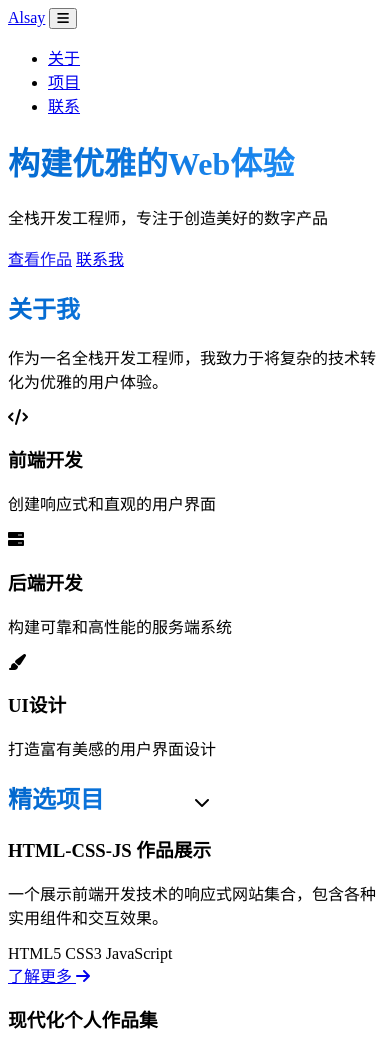
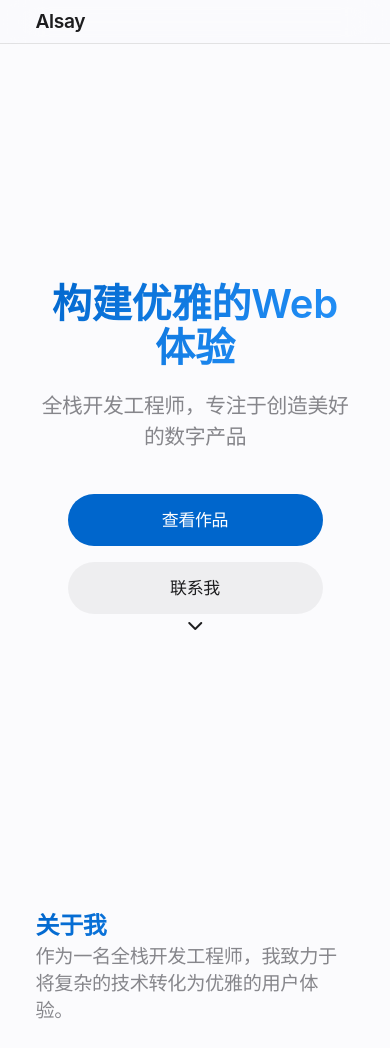
Before and after one commit to Al-say/review, a plain HTML site: page index.html in a window 390 px wide. Shown: the top 1048 px of the page. Drawn offline with Linux system fonts and the light colour scheme.

Commit message:
Fix: Improve layout system with Apple-style grid and spacing - Add proper vertical rhythm with clamp units - Fix container width and responsive behavior - Improve card layouts and grid system - Add proper spacing hierarchy - Fix mobile navigation layout

```diff
--- a/css/styles.css
+++ b/css/styles.css
@@ -1,110 +1,359 @@
-/* 继承之前的基础样式，添加新的动画和过渡效果 */
+/* 重置和基础样式 */
+* {
+    margin: 0;
+    padding: 0;
+    box-sizing: border-box;
+}
+
 :root {
     --primary-color: #06c;
     --secondary-color: #2997ff;
     --background-color: #fbfbfd;
     --text-color: #1d1d1f;
     --text-secondary: #86868b;
-    --accent-color: #2ac55e;
     --spacing-unit: clamp(1rem, 2vw, 2rem);
-    --theme-transition: none;
+    --container-width: 1200px;
+    --header-height: 44px;
 }
 
-/* 添加全局过渡效果 */
-* {
-    transition: var(--theme-transition);
+body {
+    background-color: var(--background-color);
+    color: var(--text-color);
+    font-family: -apple-system, BlinkMacSystemFont, "Segoe UI", Roboto, sans-serif;
+    -webkit-font-smoothing: antialiased;
+    -moz-osx-font-smoothing: grayscale;
+    line-height: 1.47059;
+    letter-spacing: -0.022em;
 }
 
-/* 视差滚动元素 */
-.parallax {
-    will-change: transform;
-    transform: translateZ(0);
+.container {
+    width: min(var(--container-width), 90%);
+    margin: 0 auto;
+    padding: 0 20px;
 }
 
-/* 滚动显示动画 */
-.animate-on-scroll {
-    opacity: 0;
-    transform: translateY(30px);
-    transition: opacity 0.6s ease-out, transform 0.6s ease-out;
+/* 导航栏 */
+nav {
+    position: fixed;
+    top: 0;
+    left: 0;
+    right: 0;
+    height: var(--header-height);
+    background: rgba(251, 251, 253, 0.8);
+    backdrop-filter: saturate(180%) blur(20px);
+    -webkit-backdrop-filter: saturate(180%) blur(20px);
+    z-index: 1000;
+    border-bottom: 1px solid rgba(0, 0, 0, 0.1);
 }
 
-.fade-in {
-    opacity: 1;
-    transform: translateY(0);
+.nav-container {
+    height: 100%;
+    display: flex;
+    align-items: center;
+    justify-content: space-between;
 }
 
-/* 导航栏滚动效果 */
-nav {
-    transform: translateY(0);
-    transition: transform 0.3s ease, background-color 0.3s ease;
+.nav-logo {
+    font-size: 1.2rem;
+    font-weight: 600;
+    color: var(--text-color);
+    text-decoration: none;
 }
 
-nav.scroll-down {
-    transform: translateY(-100%);
+.nav-links {
+    display: flex;
+    gap: 2rem;
+    list-style: none;
 }
 
-nav.scroll-up {
-    transform: translateY(0);
-    box-shadow: 0 1px 12px rgba(0, 0, 0, 0.1);
+.nav-links a {
+    color: var(--text-color);
+    text-decoration: none;
+    font-size: 0.8235294118em;
+    opacity: 0.8;
+    transition: opacity 0.3s;
+    padding: 0.5rem 0;
 }
 
-/* 卡片悬浮效果 */
-.card {
-    transition: transform 0.3s cubic-bezier(0.4, 0, 0.2, 1), box-shadow 0.3s ease;
-    will-change: transform;
-    transform-style: preserve-3d;
+.nav-links a:hover {
+    opacity: 1;
 }
 
-.card:hover {
-    transform: translateY(-8px);
-    box-shadow: 0 20px 40px rgba(0, 0, 0, 0.1);
+/* 头部区域 */
+header {
+    min-height: 100vh;
+    padding-top: calc(var(--header-height) + var(--spacing-unit) * 2);
+    display: flex;
+    align-items: center;
+    text-align: center;
+    background: var(--background-color);
 }
 
-/* 按钮悬浮效果 */
-.cta-primary, .cta-secondary {
-    position: relative;
-    overflow: hidden;
+.header-content {
+    width: 100%;
+    max-width: 800px;
+    margin: 0 auto;
+    padding: var(--spacing-unit) 0;
 }
 
-.cta-primary::after,
-.cta-secondary::after {
-    content: '';
-    position: absolute;
-    top: 0;
-    left: 0;
-    width: 100%;
-    height: 100%;
-    background: rgba(255, 255, 255, 0.1);
-    transform: translateX(-100%);
+h1 {
+    font-size: clamp(2.5rem, 5vw, 4.5rem);
+    font-weight: 600;
+    letter-spacing: -0.003em;
+    margin-bottom: 0.5em;
+    line-height: 1.1;
+}
+
+.site-subtitle {
+    font-size: clamp(1.3rem, 2.5vw, 1.7rem);
+    color: var(--text-secondary);
+    margin: 1em auto 2em;
+    max-width: 28em;
+}
+
+/* CTA按钮 */
+.header-cta {
+    display: flex;
+    gap: 1rem;
+    justify-content: center;
+    margin-top: 2rem;
+}
+
+.cta-primary,
+.cta-secondary {
+    padding: 0.8em 2em;
+    border-radius: 980px;
+    font-size: 1.0588235294em;
+    text-decoration: none;
+    transition: all 0.3s ease;
+    min-width: 160px;
+}
+
+.cta-primary {
+    background: var(--primary-color);
+    color: white;
+}
+
+.cta-secondary {
+    background: rgba(0, 0, 0, 0.05);
+    color: var(--text-color);
+}
+
+/* 内容区域 */
+section {
+    padding: calc(var(--spacing-unit) * 4) 0;
+}
+
+.section-content {
+    max-width: 800px;
+    margin: 0 auto;
+}
+
+.large-text {
+    font-size: clamp(1.2rem, 2vw, 1.5rem);
+    color: var(--text-secondary);
+    margin-bottom: 3rem;
+    line-height: 1.4;
+}
+
+/* 技能网格 */
+.skills-grid {
+    display: grid;
+    grid-template-columns: repeat(auto-fit, minmax(250px, 1fr));
+    gap: 2rem;
+    margin-top: 3rem;
+}
+
+.skill-item {
+    text-align: center;
+    padding: 2rem;
+    background: rgba(255, 255, 255, 0.05);
+    border-radius: 16px;
     transition: transform 0.3s ease;
 }
 
-.cta-primary:hover::after,
-.cta-secondary:hover::after {
-    transform: translateX(0);
+.skill-item i {
+    font-size: 2.5rem;
+    color: var(--primary-color);
+    margin-bottom: 1rem;
 }
 
-/* 技能图标动画 */
-.skill-item i {
-    transition: transform 0.3s ease, color 0.3s ease;
+/* 项目卡片 */
+.projects {
+    display: grid;
+    grid-template-columns: repeat(auto-fit, minmax(300px, 1fr));
+    gap: calc(var(--spacing-unit) * 2);
+    padding: var(--spacing-unit) 0;
 }
 
-.skill-item:hover i {
-    transform: scale(1.2);
-    color: var(--secondary-color);
+.card {
+    background: var(--background-color);
+    border-radius: 20px;
+    padding: 2rem;
+    height: 100%;
+    display: flex;
+    flex-direction: column;
+    transition: all 0.4s cubic-bezier(0.4, 0, 0.2, 1);
 }
 
-/* 联系方式卡片效果 */
-.contact-item {
-    transition: all 0.3s cubic-bezier(0.4, 0, 0.2, 1);
-    will-change: transform;
+.card h3 {
+    font-size: 1.5rem;
+    margin-bottom: 1rem;
 }
 
-.contact-item:hover {
-    transform: scale(1.03) translateY(-4px);
+.card p {
+    flex: 1;
+    margin-bottom: 1.5rem;
 }
 
-/* 文本渐变效果 */
+.technologies {
+    display: flex;
+    gap: 0.5rem;
+    flex-wrap: wrap;
+    margin: 1.5rem 0;
+}
+
+.technologies span {
+    background: rgba(0, 0, 0, 0.05);
+    padding: 0.3em 0.8em;
+    border-radius: 980px;
+    font-size: 0.9em;
+}
+
+/* 联系部分 */
+.contact-links {
+    display: grid;
+    grid-template-columns: repeat(auto-fit, minmax(280px, 1fr));
+    gap: 1.5rem;
+    margin-top: 3rem;
+}
+
+.contact-item {
+    display: flex;
+    align-items: center;
+    gap: 1.5rem;
+    padding: 1.5rem;
+    background: rgba(0, 0, 0, 0.03);
+    border-radius: 16px;
+    text-decoration: none;
+    color: var(--text-color);
+}
+
+.contact-item i {
+    font-size: 1.5rem;
+    color: var(--primary-color);
+}
+
+/* 页脚 */
+footer {
+    padding: calc(var(--spacing-unit) * 2) 0;
+    text-align: center;
+    color: var(--text-secondary);
+    font-size: 0.9rem;
+    border-top: 1px solid rgba(0, 0, 0, 0.1);
+}
+
+/* 暗色模式 */
+@media (prefers-color-scheme: dark) {
+    :root {
+        --background-color: #000;
+        --text-color: #f5f5f7;
+        --text-secondary: #86868b;
+    }
+
+    nav {
+        background: rgba(0, 0, 0, 0.8);
+        border-bottom: 1px solid rgba(255, 255, 255, 0.1);
+    }
+
+    .card {
+        background: #1c1c1e;
+    }
+
+    .technologies span {
+        background: rgba(255, 255, 255, 0.1);
+    }
+
+    .contact-item {
+        background: rgba(255, 255, 255, 0.05);
+    }
+
+    .cta-secondary {
+        background: rgba(255, 255, 255, 0.1);
+        color: white;
+    }
+
+    footer {
+        border-top: 1px solid rgba(255, 255, 255, 0.1);
+    }
+}
+
+/* 响应式设计 */
+@media (max-width: 768px) {
+    .container {
+        padding: 0 16px;
+    }
+
+    .nav-links {
+        display: none;
+        position: fixed;
+        inset: var(--header-height) 0 0 0;
+        background: var(--background-color);
+        flex-direction: column;
+        align-items: center;
+        padding: var(--spacing-unit);
+    }
+
+    .nav-links.active {
+        display: flex;
+    }
+
+    .mobile-menu-toggle {
+        display: block;
+        background: none;
+        border: none;
+        color: var(--text-color);
+        font-size: 1.5rem;
+        padding: 0.5rem;
+        cursor: pointer;
+    }
+
+    .header-cta {
+        flex-direction: column;
+        padding: 0 2rem;
+    }
+
+    .skills-grid {
+        grid-template-columns: 1fr;
+    }
+
+    .projects {
+        grid-template-columns: 1fr;
+    }
+}
+
+/* 动画效果 */
+@keyframes fadeUp {
+    from {
+        opacity: 0;
+        transform: translateY(20px);
+    }
+    to {
+        opacity: 1;
+        transform: translateY(0);
+    }
+}
+
+.animate-on-scroll {
+    animation: fadeUp 0.6s ease-out backwards;
+}
+
+/* 移动端菜单按钮 */
+.mobile-menu-toggle {
+    display: none;
+}
+
+/* 辅助类 */
 .gradient-text {
     background: linear-gradient(135deg, var(--primary-color), var(--secondary-color));
     -webkit-background-clip: text;
@@ -112,92 +361,3 @@ nav.scroll-up {
     -webkit-text-fill-color: transparent;
     color: transparent;
 }
-
-/* 滚动指示器 */
-.scroll-indicator {
-    position: absolute;
-    bottom: 2rem;
-    left: 50%;
-    transform: translateX(-50%);
-    animation: bounce 2s infinite;
-}
-
-@keyframes bounce {
-    0%, 20%, 50%, 80%, 100% {
-        transform: translateY(0);
-    }
-    40% {
-        transform: translateY(-20px);
-    }
-    60% {
-        transform: translateY(-10px);
-    }
-}
-
-/* 加载动画 */
-.loading {
-    position: fixed;
-    inset: 0;
-    background: var(--background-color);
-    display: flex;
-    justify-content: center;
-    align-items: center;
-    z-index: 9999;
-    transition: opacity 0.3s ease;
-}
-
-.loading.hidden {
-    opacity: 0;
-    pointer-events: none;
-}
-
-.loading-spinner {
-    width: 40px;
-    height: 40px;
-    border: 3px solid rgba(0, 0, 0, 0.1);
-    border-top-color: var(--primary-color);
-    border-radius: 50%;
-    animation: spin 1s linear infinite;
-}
-
-@keyframes spin {
-    to {
-        transform: rotate(360deg);
-    }
-}
-
-/* 暗色模式过渡 */
-@media (prefers-color-scheme: dark) {
-    .card, .skill-item, .contact-item {
-        transition: transform 0.3s cubic-bezier(0.4, 0, 0.2, 1),
-                    background-color 0.3s ease,
-                    box-shadow 0.3s ease;
-    }
-}
-
-/* 响应式动画调整 */
-@media (max-width: 768px) {
-    .card:hover {
-        transform: translateY(-4px);
-    }
-
-    .contact-item:hover {
-        transform: scale(1.02);
-    }
-
-    .skill-item:hover i {
-        transform: scale(1.1);
-    }
-}
-
-/* 减少动画 */
-@media (prefers-reduced-motion: reduce) {
-    *,
-    *::before,
-    *::after {
-        animation-duration: 0.01ms !important;
-        animation-iteration-count: 1 !important;
-        transition-duration: 0.01ms !important;
-        scroll-behavior: auto !important;
-    }
-}
```
